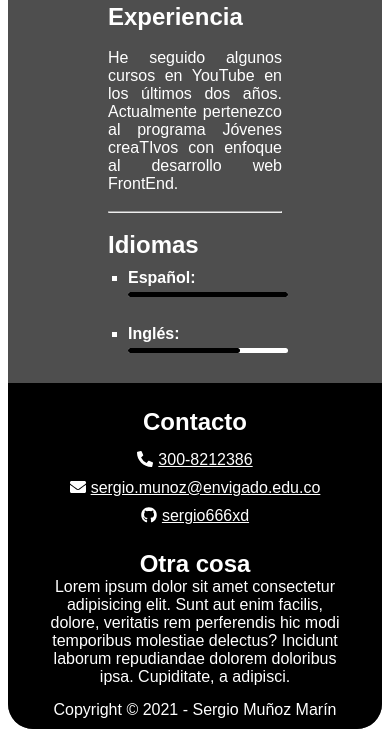
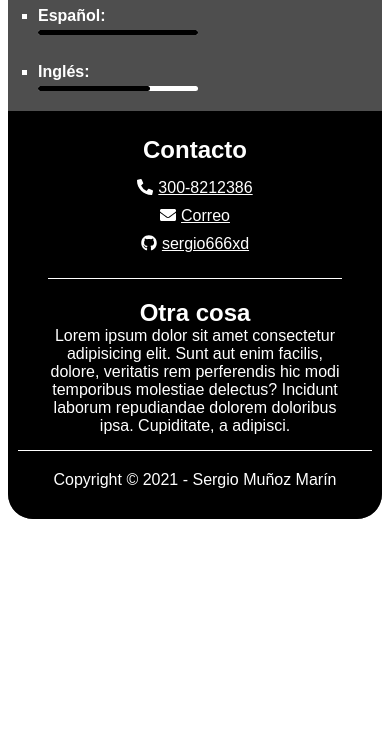
Before and after one commit to sergio666xd/final-project, a plain HTML site: page docs/index.html in a window 390 px wide. Shown: the part 765-1502 px from the top of the page. After the commit the page ends 1292 px from the top, so only its background shows below. Drawn offline with nearby package versions, Linux system fonts and the light colour scheme.

Commit message:
Modificación al CSS
Barras de divición, responsive arreglado

```diff
--- a/docs/assets/scripts/main.js
+++ b/docs/assets/scripts/main.js
@@ -17,11 +17,3 @@ function projects() {
     $('#habilities').removeClass('active');
     $('#projects').addClass('active');
 }
-
-const a=100;
-
-for (let i = 0; i < a.length; i++) {
-    console.log('.pi' + (i+1) + '{');
-    console.log(' ' + ' ' + ' ' + ' ' + 'width: ' + (i+1) + '%');
-    console.log('}');
-}
--- a/docs/assets/styles/footer.css
+++ b/docs/assets/styles/footer.css
@@ -6,7 +6,7 @@
 }
 .footer__container {
     display: grid;
-    grid-template-columns: 50% 50%;
+    grid-template-columns: 49.5% 1% 49.5%;
     padding: 10px;
 }
 .footer__contdiv {
@@ -24,3 +24,12 @@
     display: inline-block;
     margin-left: 5px;
 }
+.other1 {
+        border-left: 1px solid #fff;
+        padding-left: 20px;
+}
+
+.copy {
+    border-top: 1px solid #fff;
+    padding: 20px 0;
+}
--- a/docs/assets/styles/global.css
+++ b/docs/assets/styles/global.css
@@ -31,7 +31,7 @@ i {
         margin: 5px;
     }
     .main {
-        padding: 10px 50px;
+        padding: 10px 10px !important;
     }
     ul {
         padding: 6px 0 0 15px;
@@ -47,5 +47,12 @@ i {
     .footer__contdiv {
         margin: 5px 20px;
     }
+    .other1 {
+        display: none;
+    }
+    .other2 {
+        border-top: 1px solid #fff;
+        padding-top: 20px;
+    }
 
 }
--- a/docs/index.html
+++ b/docs/index.html
@@ -45,11 +45,12 @@
 					<h2>Contacto</h2>
 					<ul>
 						<li  class="contacts__link"><i class="fas fa-phone-alt"></i><a href="tel:+573008212386">300-8212386</a></li>
-						<li  class="contacts__link"><i class="fas fa-envelope"></i><a href="mailto:sergio.munoz@envigado.edu.co">sergio.munoz@envigado.edu.co</a></li>
+						<li  class="contacts__link"><i class="fas fa-envelope"></i><a href="mailto:sergio.munoz@envigado.edu.co">Correo</a></li>
 						<li  class="contacts__link"><i class="fab fa-github"></i><a href="https://github.com/sergio666xd" target="_blank">sergio666xd</a></li>
 					</ul>
 				</div>
-				<div class="footer__contdiv">
+				<div class="other1"></div>
+				<div class="footer__contdiv other2">
 					<h2>Otra cosa</h2>
 					<p>
 						Lorem ipsum dolor sit amet consectetur adipisicing elit. Sunt aut enim facilis, dolore, veritatis rem perferendis hic modi temporibus molestiae delectus? Incidunt laborum repudiandae dolorem doloribus ipsa. Cupiditate, a adipisci.
```
